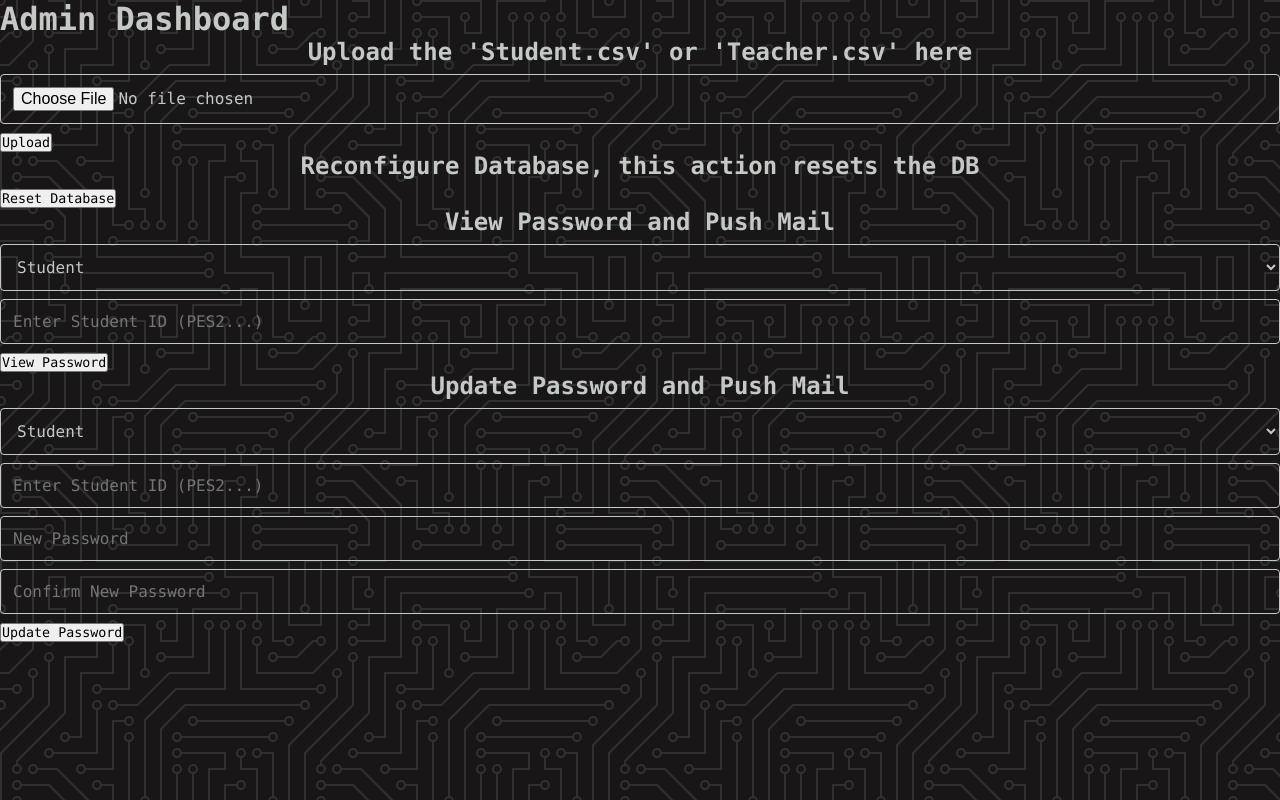
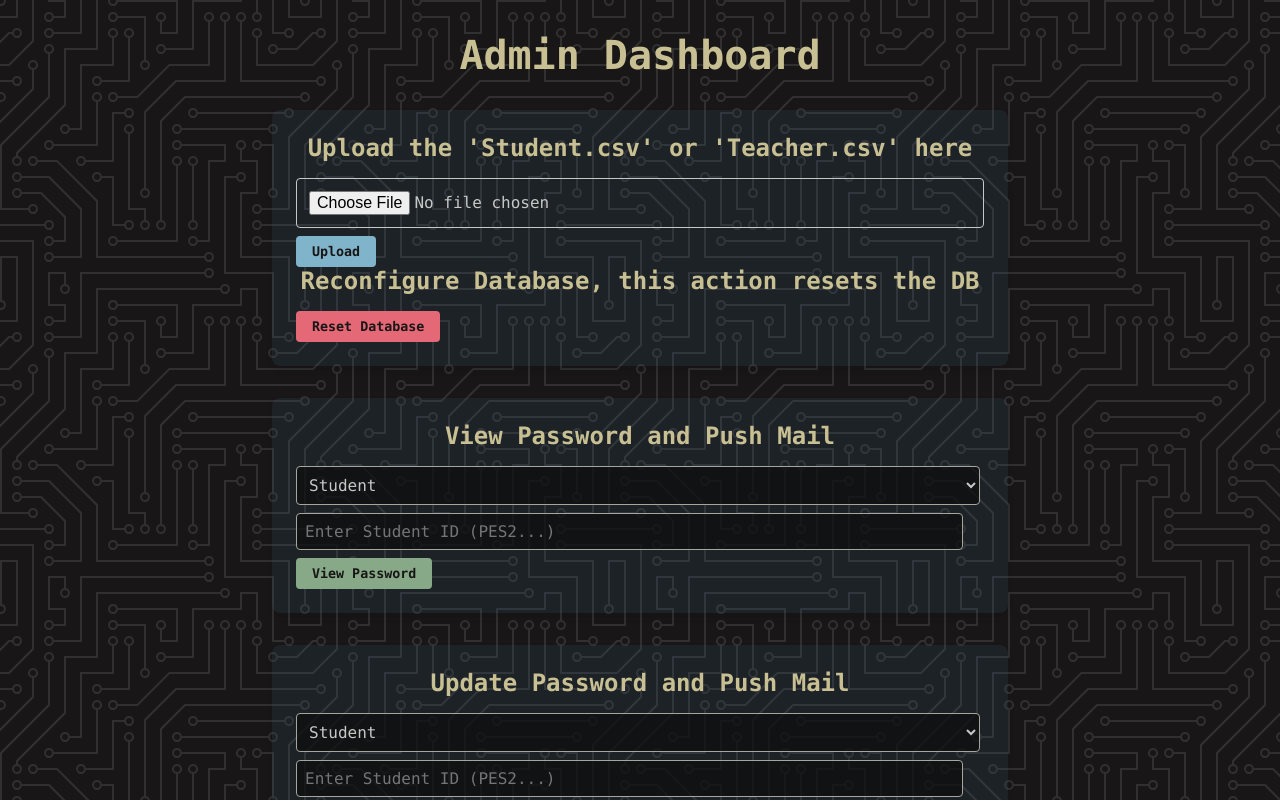
Before and after one commit to grouPESU/Project-Team-Maker, a React (Vite) app: page /admin in a window 1280 px wide. Shown: the top 800 px of the page. Built offline with nearby package versions, Linux system fonts and the light colour scheme; sample sign-in values are in the browser's storage.

Commit message:
Scoped CSS fixed

```diff
--- a/src/admin.jsx
+++ b/src/admin.jsx
@@ -1,6 +1,6 @@
 import React, { useState } from 'react';
 import axios from 'axios';
-import "./admin.module.css"
+import adminStyles from "./admin.module.css"
 
 const App = () => {
   const [file, setFile] = useState(null);
@@ -94,24 +94,24 @@ const App = () => {
   };
 
   return (
-    <div className="c1">
-      <h1 className="c2">Admin Dashboard</h1>
+    <div className={adminStyles.c1}>
+      <h1 className={adminStyles.c2}>Admin Dashboard</h1>
 
       {/* File Upload Section */}
-      <div className="c3">
-        <h2 className="c4">Upload the 'Student.csv' or 'Teacher.csv' here</h2>
-        <form onSubmit={handleUpload} className="mb-4">
-          <input type="file" accept=".csv" onChange={handleFileChange} className="mb-2" />
-          <button type="submit" className="c5">Upload</button>
+      <div className={adminStyles.c3}>
+        <h2 className={adminStyles.c4}>Upload the 'Student.csv' or 'Teacher.csv' here</h2>
+        <form onSubmit={handleUpload} className={adminStyles.mb4}>
+          <input type="file" accept=".csv" onChange={handleFileChange} className={adminStyles.mb2} />
+          <button type="submit" className={adminStyles.c5}>Upload</button>
         </form>
-        <h2 className="c4">Reconfigure Database, this action resets the DB</h2>
-        <button onClick={handleReset} className="c6">Reset Database</button>
+        <h2 className={adminStyles.c4}>Reconfigure Database, this action resets the DB</h2>
+        <button onClick={handleReset} className={adminStyles.c6}>Reset Database</button>
       </div>
 
       {/* View Password Section */}
-      <div className="c3">
-        <h2 className="c4">View Password and Push Mail</h2>
-        <div className="space-y-4">
+      <div className={adminStyles.c3}>
+        <h2 className={adminStyles.c4}>View Password and Push Mail</h2>
+        <div className={adminStyles.spaceY4}>
           <div>
             <select
               value={selectedTable}
@@ -120,7 +120,7 @@ const App = () => {
                 setPassword('');
                 setMessage('');
               }}
-              className="c7"
+              className={adminStyles.c7}
             >
               <option value="Student">Student</option>
               <option value="Teacher">Teacher</option>
@@ -134,17 +134,17 @@ const App = () => {
                 setMessage('');
               }}
               placeholder={`Enter ${selectedTable} ID (PES${selectedTable === 'Teacher' ? '4' : '2'}...)`}
-              className="c9"
+              className={adminStyles.c9}
             />
           </div>
           <button
             onClick={handleViewPassword}
-            className="c8"
+            className={adminStyles.c8}
           >
             View Password
           </button>
           {password && (
-            <div className="c17">
+            <div className={adminStyles.c17}>
               <strong>Password:</strong> {password}
             </div>
           )}
@@ -152,9 +152,9 @@ const App = () => {
       </div>
 
       {/* Update Password Section */}
-      <div className="c3">
-        <h2 className="c4">Update Password and Push Mail</h2>
-        <div className="space-y-4">
+      <div className={adminStyles.c3}>
+        <h2 className={adminStyles.c4}>Update Password and Push Mail</h2>
+        <div className={adminStyles.spaceY4}>
           <div>
             <select
               value={updateTable}
@@ -162,7 +162,7 @@ const App = () => {
                 setUpdateTable(e.target.value);
                 setMessage('');
               }}
-              className="c7"
+              className={adminStyles.c7}
             >
               <option value="Student">Student</option>
               <option value="Teacher">Teacher</option>
@@ -175,7 +175,7 @@ const App = () => {
                 setMessage('');
               }}
               placeholder={`Enter ${updateTable} ID (PES${updateTable === 'Teacher' ? '4' : '2'}...)`}
-              className="c9"
+              className={adminStyles.c9}
             />
           </div>
           <input
@@ -183,19 +183,19 @@ const App = () => {
             value={newPassword}
             onChange={(e) => setNewPassword(e.target.value)}
             placeholder="New Password"
-            className="c10"
+            className={adminStyles.c10}
           />
           <input
             type="password"
             value={confirmPassword}
             onChange={(e) => setConfirmPassword(e.target.value)}
             placeholder="Confirm New Password"
-            className="c11"
+            className={adminStyles.c11}
           />
         </div>
         <button
             onClick={handleUpdatePassword}
-            className="c12"
+            className={adminStyles.c12}
           >
             Update Password
           </button>
@@ -203,10 +203,10 @@ const App = () => {
 
       {/* Message Display */}
       {message && (
-        <div className={`c13 ${
-          messageType === 'error' ? 'c14' :
-          messageType === 'success' ? 'c15' :
-          'c16'
+        <div className={`${adminStyles.c13} ${
+          messageType === 'error' ? adminStyles.c14 :
+          messageType === 'success' ? adminStyles.c15 :
+          adminStyles.c16
         }`}>
           <p>{message}</p>
         </div>
```
